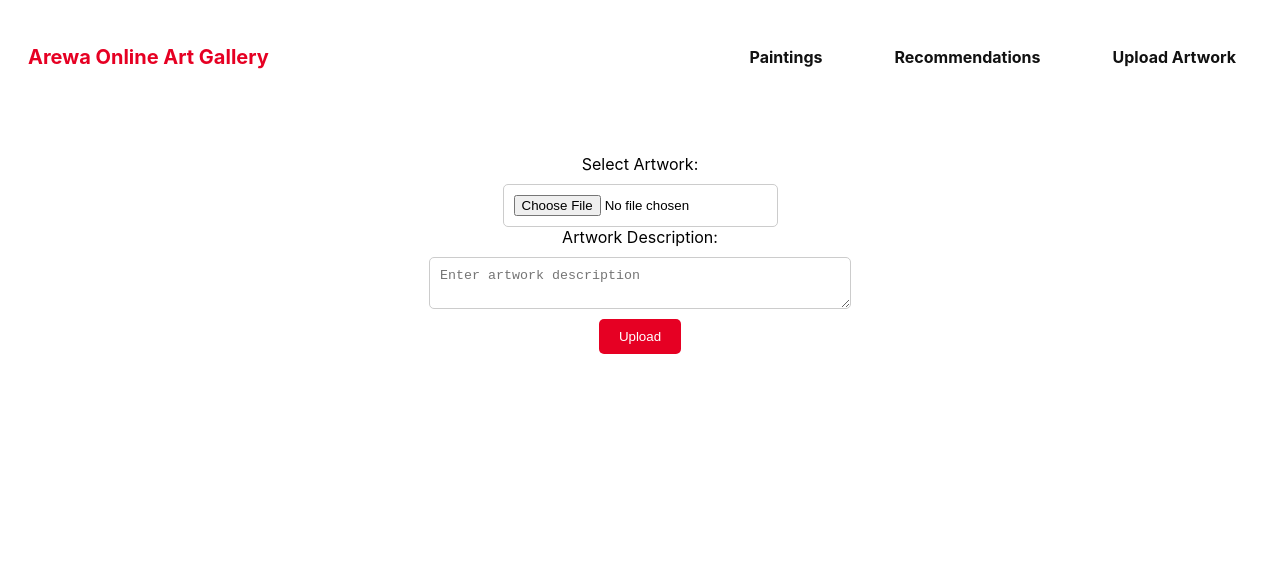
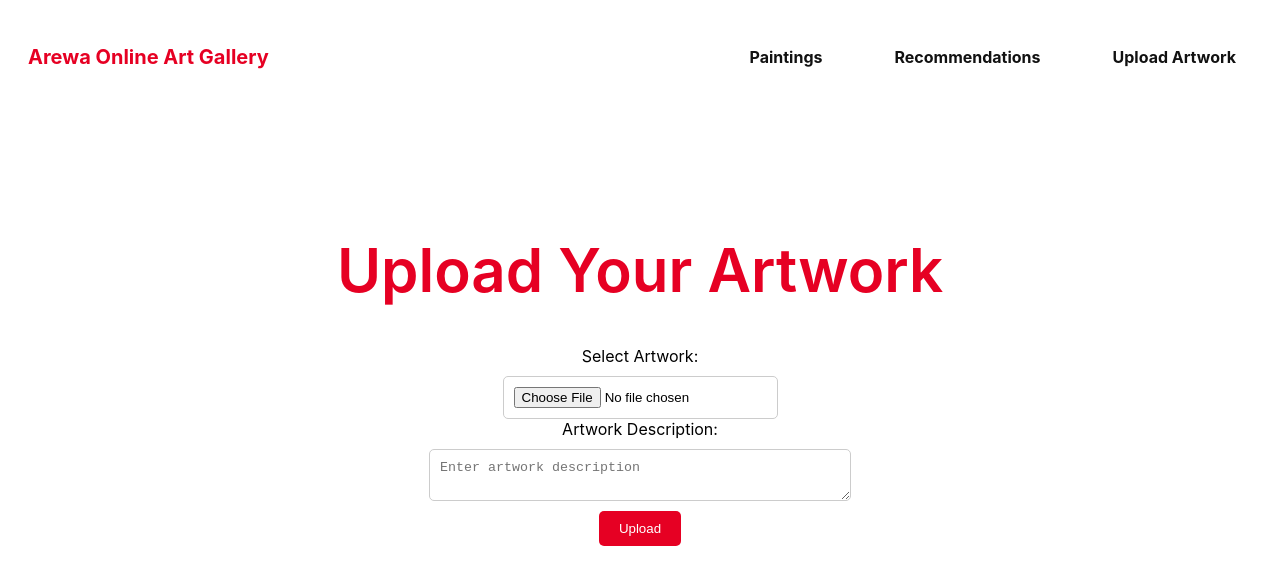
Before and after one commit to OIgboerika/Arewa_Online_Art_Gallery, a plain HTML site: page uploadimg.html in a window 1280 px wide. Drawn offline with Linux system fonts and the light colour scheme.

Commit message:
Updated uploadimg.html

```diff
--- a/uploadimg.html
+++ b/uploadimg.html
@@ -24,6 +24,10 @@
       </nav>
     </header>
 
+    <div class="heading">
+      <span class="text">Upload Your Artwork</span>
+
+  <div class="upload-box">
     <div class="upload-container">
       <form
         class="upload-form"
@@ -42,6 +46,7 @@
         <button type="submit">Upload</button>
       </form>
     </div>
+  </div>
 
     <script src="upload.js"></script>
   </body>
```
